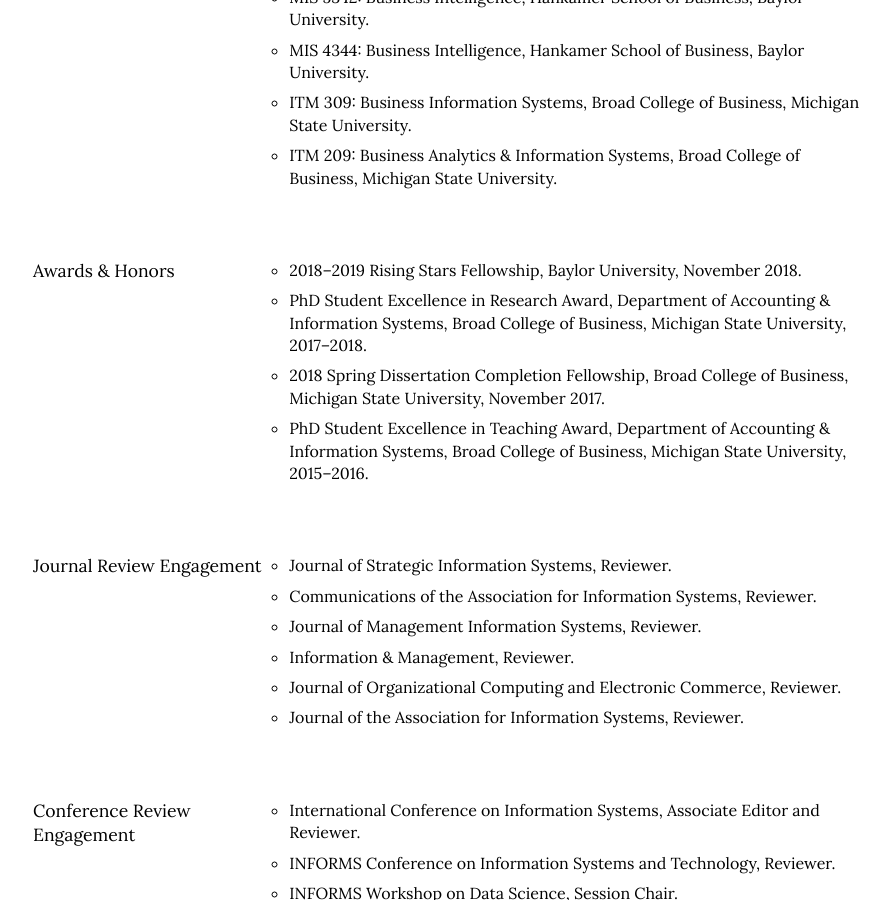
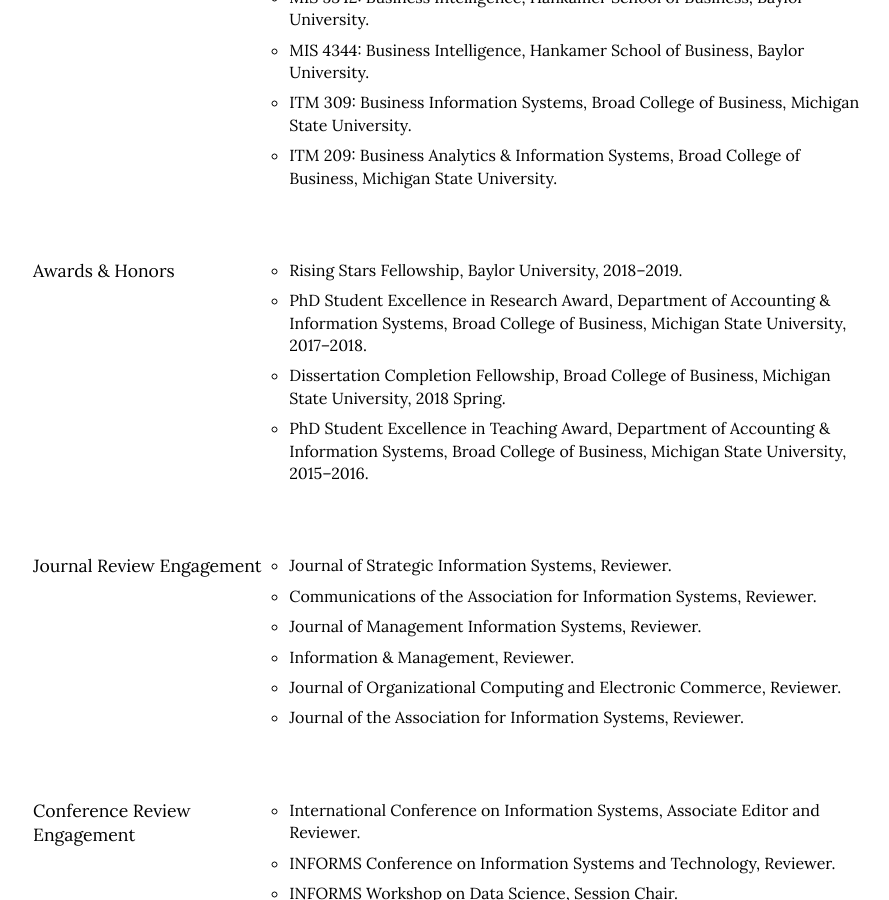
Before and after one commit to istaehun/taehun, a Jekyll site: the page built from engagement.html, in a window 1280 px wide and 900 px high, scrolled down 1157 px. Shown: the whole window, without its empty margins (187-1076 px from the left). Built offline with Jekyll 4.4.1, drawn with Linux system fonts in a browser that asks for light colours; nearby versions of some CDN libraries.

Commit message:
Update engagement.yml

```diff
--- a/_data/engagement.yml
+++ b/_data/engagement.yml
@@ -27,9 +27,9 @@
   -
     title: Awards & Honors
     list:
-      - "2018–2019 Rising Stars Fellowship, Baylor University, November 2018."
+      - "Rising Stars Fellowship, Baylor University, 2018–2019."
       - "PhD Student Excellence in Research Award, Department of Accounting & Information Systems, Broad College of Business, Michigan State University, 2017–2018."
-      - "2018 Spring Dissertation Completion Fellowship, Broad College of Business, Michigan State University, November 2017."
+      - "Dissertation Completion Fellowship, Broad College of Business, Michigan State University, 2018 Spring."
       - "PhD Student Excellence in Teaching Award, Department of Accounting & Information Systems, Broad College of Business, Michigan State University, 2015–2016."
   -
     title: Journal Review Engagement
```
